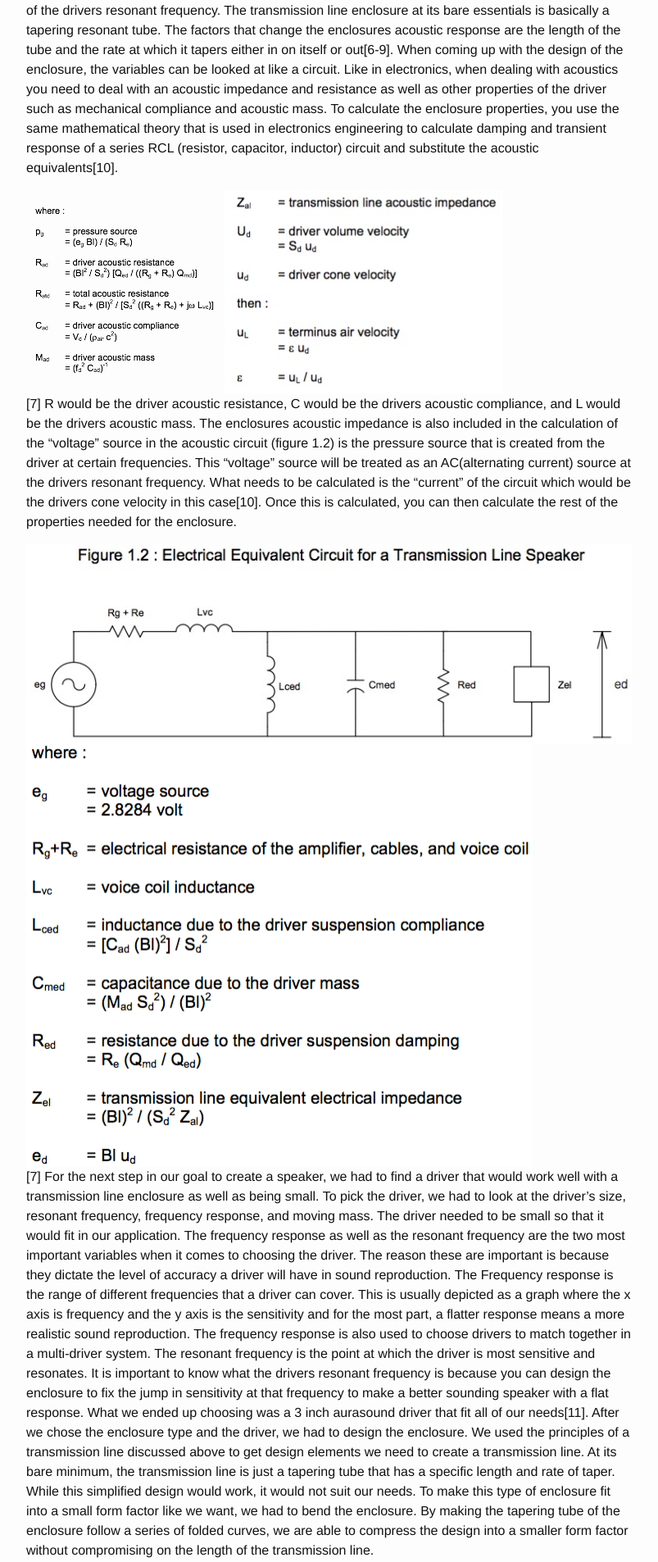
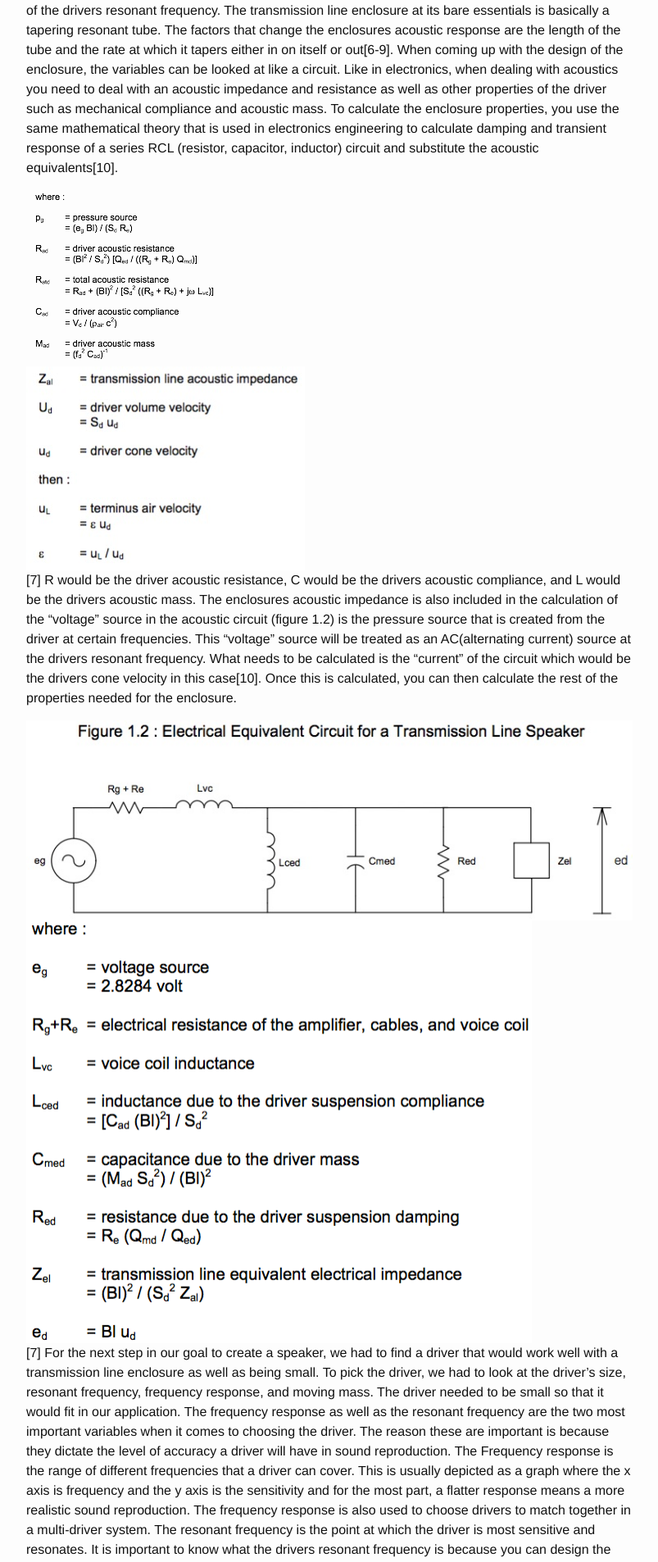
Before and after one commit to alexalwks2/aaronjohn2.github.io, a Jekyll site: the page built from _posts/2015-12-01-bass-speaker-project.md, in a window 1280 px wide. Shown: the part 2350-4256 px from the top of the page at 82% size, without its empty margins (238-1041 px from the left). Built offline with Jekyll 4.4.1, drawn with Linux system fonts in a browser that asks for light colours; comment, search, counter and statistics services are not loaded.

Commit message:
Update 2015-12-01-bass-speaker-project.md

```diff
--- a/_posts/2015-12-01-bass-speaker-project.md
+++ b/_posts/2015-12-01-bass-speaker-project.md
@@ -29,6 +29,8 @@ To start our project, we first had to do some research on what makes a good spea
 
 <div class="imgcap">
 <img src="/assets/bass/image5.png">
+</div>
+<div class="imgcap">
 <img src="/assets/bass/image1.jpg">
 </div>
 
```
